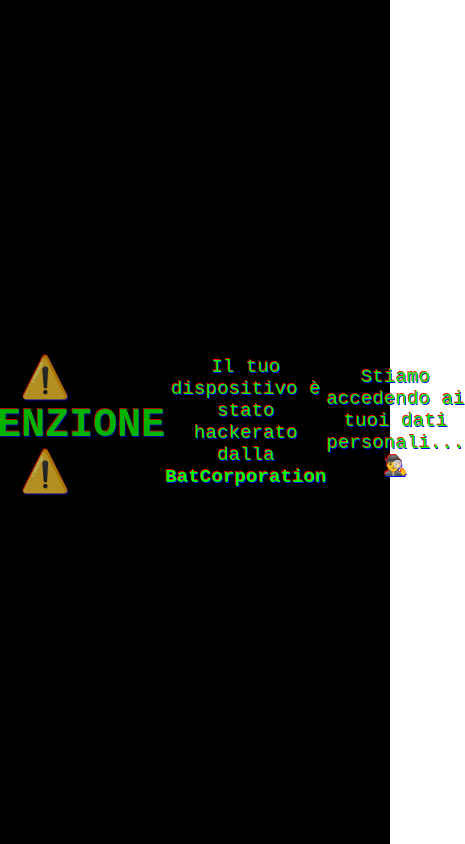
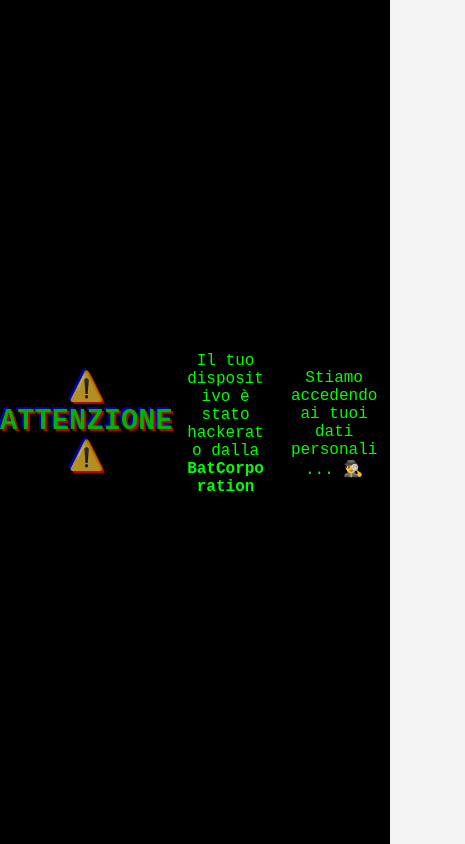
Before and after one commit to Peppe2000007/peppe2000007.github.io, a plain HTML site: page index.html in a window 390 px wide. Shown: the whole page, 465 px wide, since content can reach past the window. Drawn offline with Linux system fonts and the light colour scheme.

Commit message:
Update index.html

```diff
--- a/index.html
+++ b/index.html
@@ -10,6 +10,7 @@
             margin: 0;
             font-family: 'Arial', sans-serif;
             overflow: hidden;
+            background: #f4f4f4;
         }
 
         /* Stile per la sezione delle scarpe */
@@ -53,18 +54,21 @@
             background: black;
             color: lime;
             font-family: 'Courier New', monospace;
-            animation: glitch 0.5s infinite;
+            overflow: hidden;
         }
 
         .hacked-message h1 {
             font-size: 2.5rem;
             margin-bottom: 20px;
             animation: blink 1s infinite;
+            text-shadow: 2px 2px red, -2px -2px blue;
         }
 
         .hacked-message p {
             font-size: 1.2rem;
             margin-top: 20px;
+            padding: 10px;
+            word-wrap: break-word; /* Evita che il testo esca lateralmente */
         }
 
         /* Animazioni */
@@ -97,15 +101,23 @@
             }
         }
 
-        @keyframes glitch {
-            0% {
-                text-shadow: 2px 2px red, -2px -2px blue;
+        /* Miglioramenti per dispositivi mobili */
+        @media (max-width: 768px) {
+            .shoes-store h1 {
+                font-size: 2.5rem;
             }
-            50% {
-                text-shadow: -2px -2px red, 2px 2px blue;
+
+            .shoes-store img {
+                max-width: 200px;
             }
-            100% {
-                text-shadow: 2px -2px blue, -2px 2px red;
+
+            .hacked-message h1 {
+                font-size: 1.8rem;
+            }
+
+            .hacked-message p {
+                font-size: 1rem;
+                word-break: break-word; /* Suddivide parole lunghe */
             }
         }
     </style>
```
